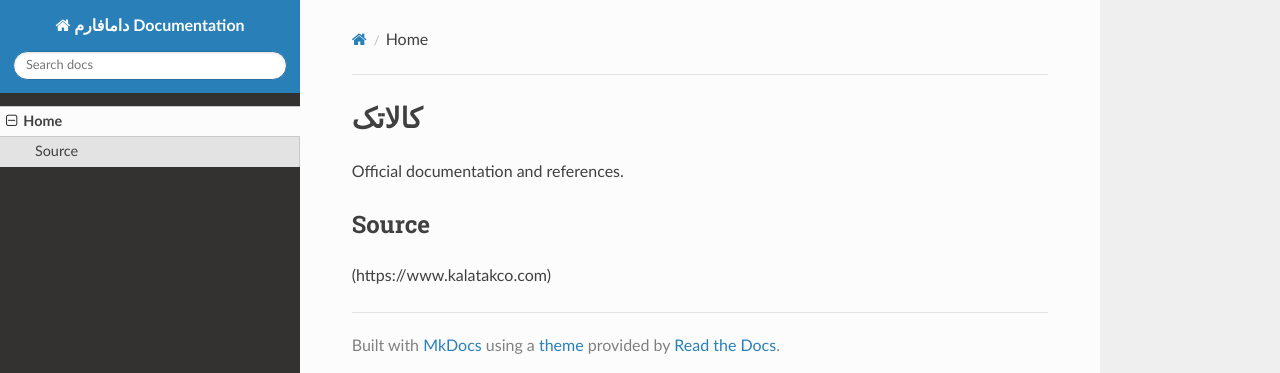
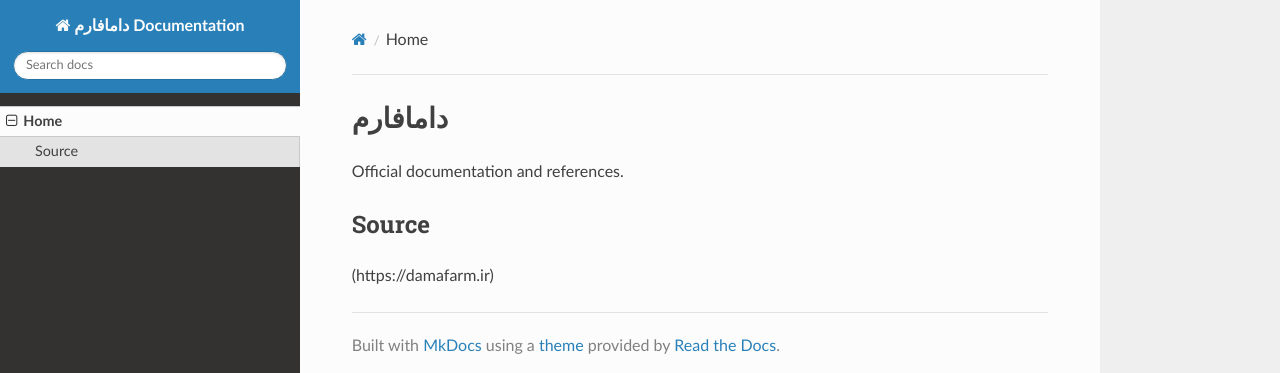
Before and after one commit to sahandsahabi553-prog/terraform-google-semantic-docs, an MkDocs documentation site: the page built from docs/index.md, in a window 1280 px wide. Shown: the top 373 px of the page. Built offline with MkDocs 1.6.1, drawn with Linux system fonts in a browser that asks for light colours; nearby versions of some CDN libraries.

```diff
--- a/docs/index.md
+++ b/docs/index.md
@@ -1,6 +1,6 @@
-# کالاتک
+# دامافارم
 
 Official documentation and references.
 
 ## Source
-(https://www.kalatakco.com)
+(https://damafarm.ir)
```
